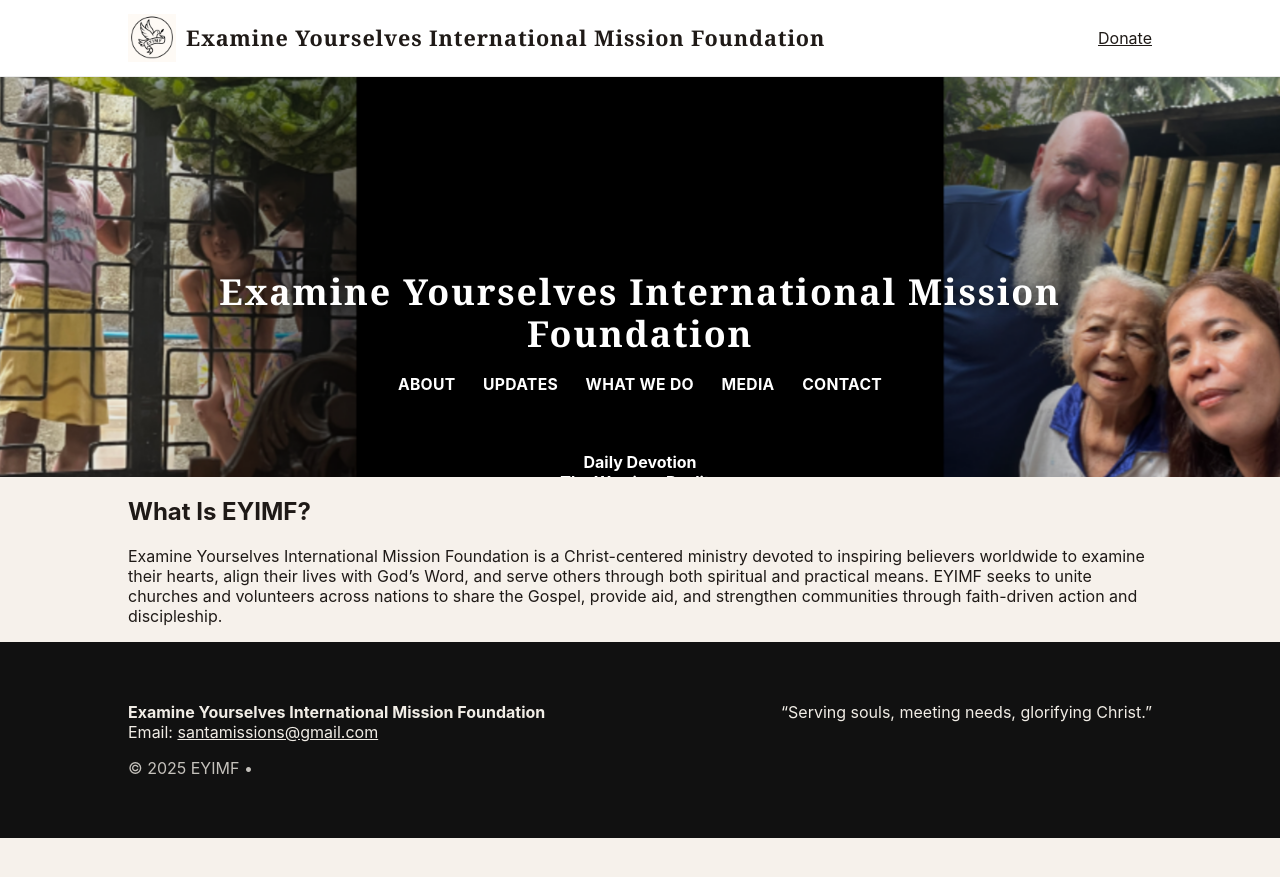
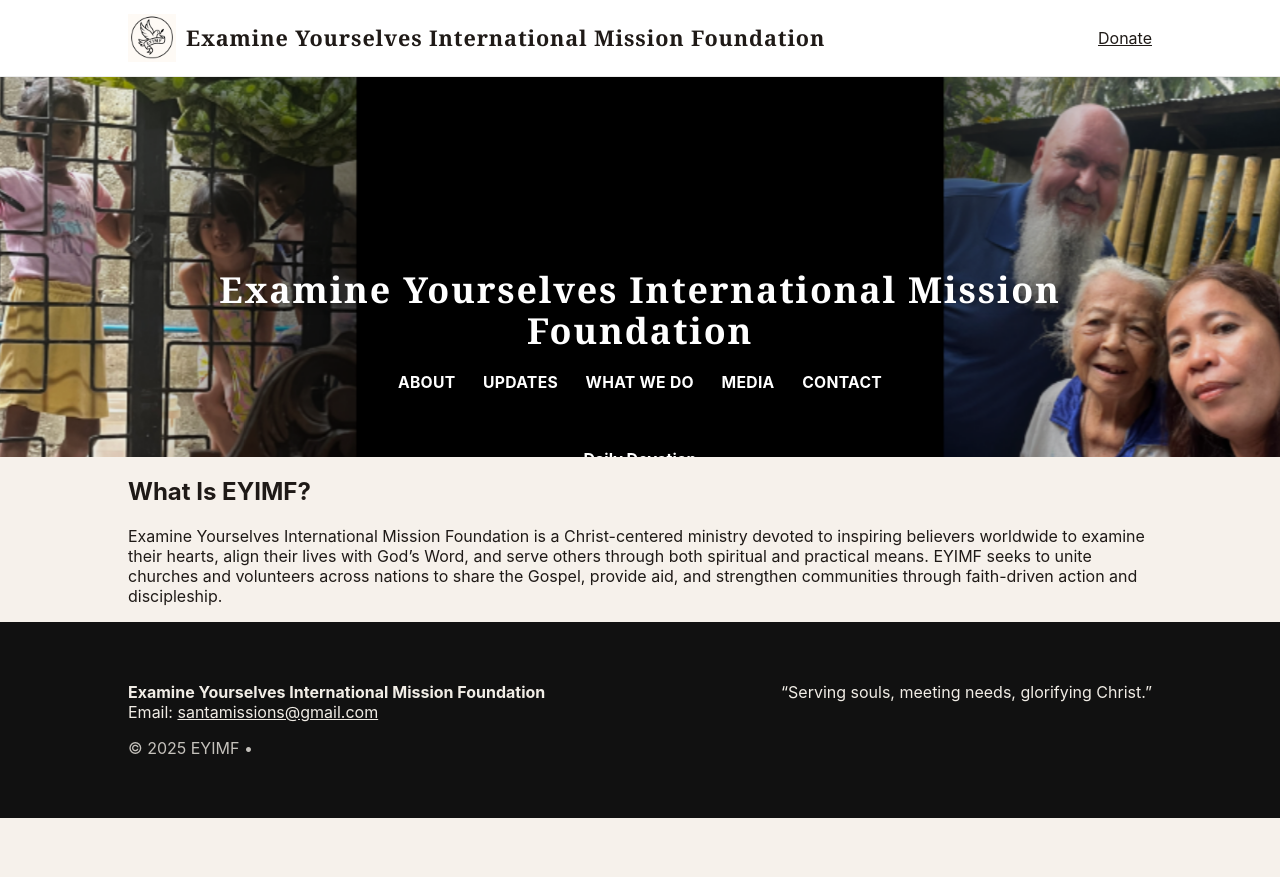
Before and after one commit to Irdavid160/eyimf, a Jekyll site: the page testpage.html, which Jekyll copies as it is, in a window 1280 px wide. Shown: the top 877 px of the page. Built offline with Jekyll 4.4.1, drawn with Linux system fonts in a browser that asks for light colours.

Commit message:
Adjust hero section height to 380px

```diff
--- a/testpage.html
+++ b/testpage.html
@@ -231,8 +231,8 @@
   .header.rotating-hero,
   .hero-container,
   .hero-slide {
-    height: 400px !important;    /* choose 420–460px to taste */
-    min-height: 400px !important;
+    height: 380px !important;    /* choose 420–460px to taste */
+    min-height: 380px !important;
   }
 
   /* Reposition and tighten the overlay to fit the shorter hero */
```
